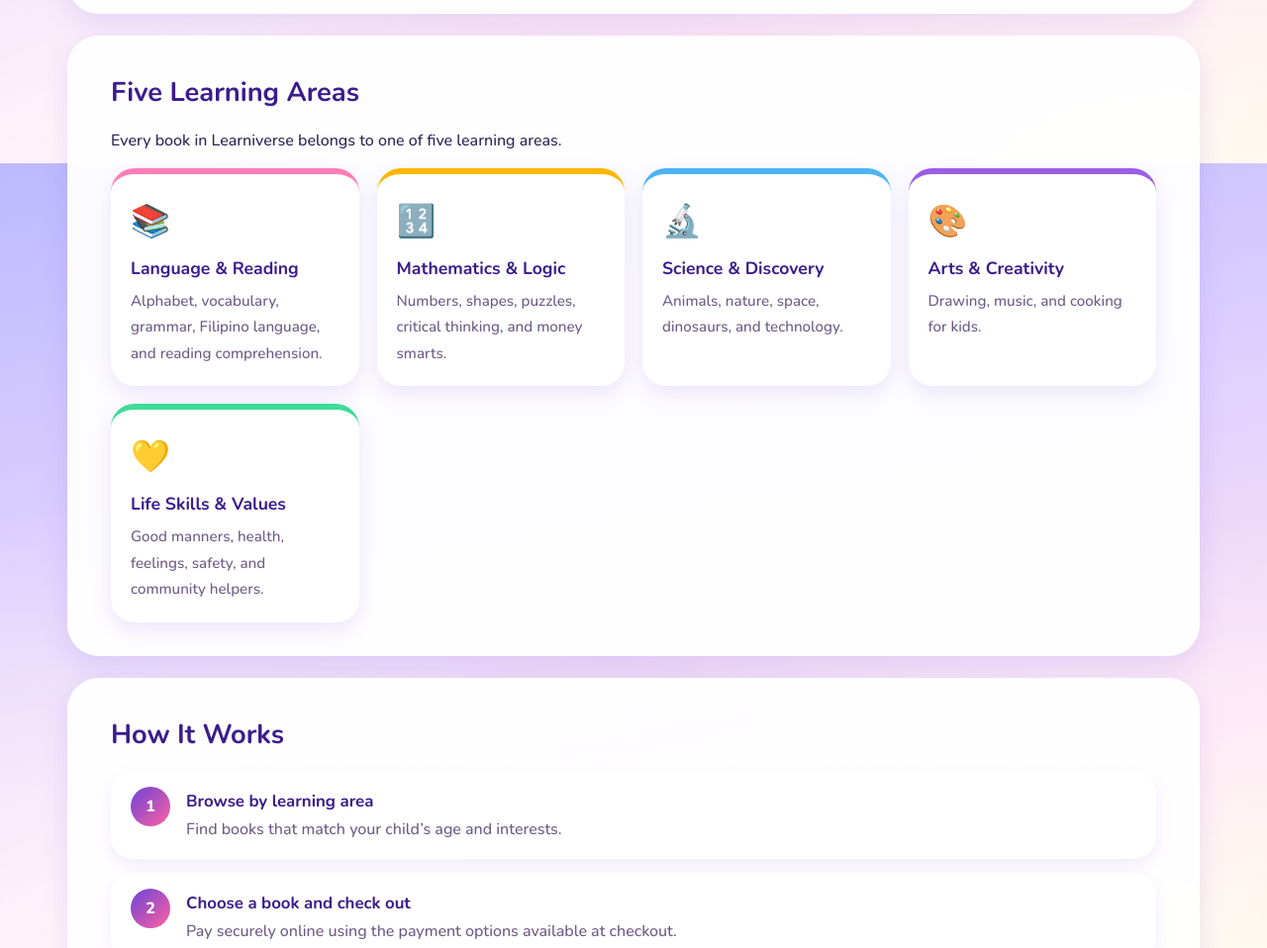
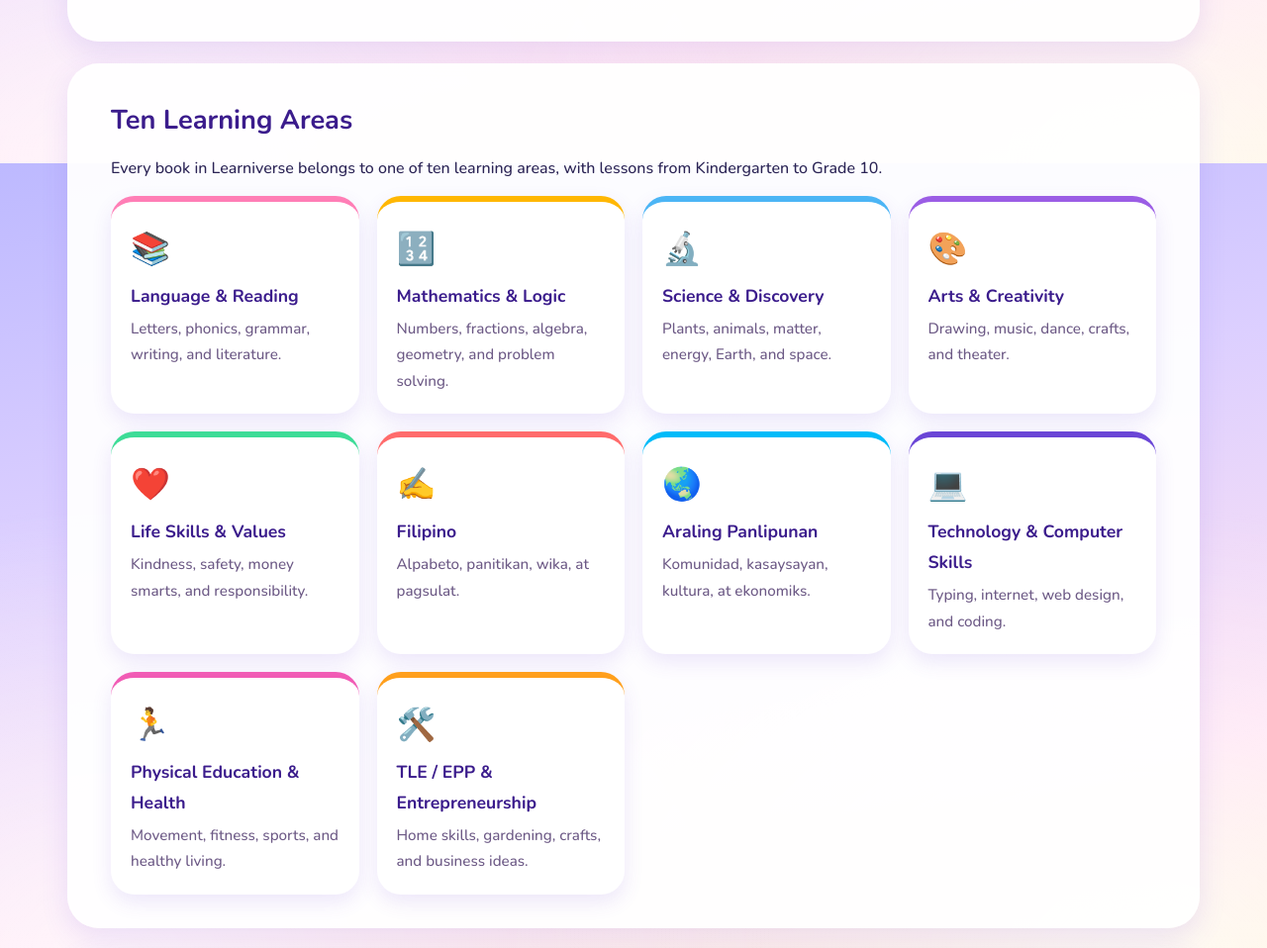
Before and after one commit to Learnivers/LEARNIVERSE, a plain HTML site: page about-learniverse.html in a window 1280 px wide. Shown: the part 635-1593 px from the top of the page at 99% size. Drawn offline with nearby package versions, Linux system fonts and the light colour scheme.

Commit message:
Revise Learniverse page with new learning areas
Updated the content and structure of the about-learniverse.html file to reflect ten learning areas and added a back button.

```diff
--- a/about-learniverse.html
+++ b/about-learniverse.html
@@ -24,6 +24,7 @@
   </header>
 
   <main class="wrap">
+    <a href="index.html" class="back-btn" onclick="if (history.length > 1) { history.back(); return false; }">← Back</a>
     <section class="hero">
       <p class="eyebrow">About Us</p>
       <h1>What is Learniverse?</h1>
@@ -46,14 +47,19 @@
     </section>
 
     <section class="card">
-      <h2>Five Learning Areas</h2>
-      <p>Every book in Learniverse belongs to one of five learning areas.</p>
+      <h2>Ten Learning Areas</h2>
+      <p>Every book in Learniverse belongs to one of ten learning areas, with lessons from Kindergarten to Grade 10.</p>
       <div class="grid">
-        <div class="tile" style="--c:#ff7eb6"><span class="ico">📚</span><h3>Language &amp; Reading</h3><p>Alphabet, vocabulary, grammar, Filipino language, and reading comprehension.</p></div>
-        <div class="tile" style="--c:#ffb703"><span class="ico">🔢</span><h3>Mathematics &amp; Logic</h3><p>Numbers, shapes, puzzles, critical thinking, and money smarts.</p></div>
-        <div class="tile" style="--c:#4cb5f5"><span class="ico">🔬</span><h3>Science &amp; Discovery</h3><p>Animals, nature, space, dinosaurs, and technology.</p></div>
-        <div class="tile" style="--c:#9b5de5"><span class="ico">🎨</span><h3>Arts &amp; Creativity</h3><p>Drawing, music, and cooking for kids.</p></div>
-        <div class="tile" style="--c:#3ddc97"><span class="ico">💛</span><h3>Life Skills &amp; Values</h3><p>Good manners, health, feelings, safety, and community helpers.</p></div>
+        <div class="tile" style="--c:#ff7eb6"><span class="ico">📚</span><h3>Language &amp; Reading</h3><p>Letters, phonics, grammar, writing, and literature.</p></div>
+        <div class="tile" style="--c:#ffb703"><span class="ico">🔢</span><h3>Mathematics &amp; Logic</h3><p>Numbers, fractions, algebra, geometry, and problem solving.</p></div>
+        <div class="tile" style="--c:#4cb5f5"><span class="ico">🔬</span><h3>Science &amp; Discovery</h3><p>Plants, animals, matter, energy, Earth, and space.</p></div>
+        <div class="tile" style="--c:#9b5de5"><span class="ico">🎨</span><h3>Arts &amp; Creativity</h3><p>Drawing, music, dance, crafts, and theater.</p></div>
+        <div class="tile" style="--c:#3ddc97"><span class="ico">❤️</span><h3>Life Skills &amp; Values</h3><p>Kindness, safety, money smarts, and responsibility.</p></div>
+        <div class="tile" style="--c:#ff6b6b"><span class="ico">✍️</span><h3>Filipino</h3><p>Alpabeto, panitikan, wika, at pagsulat.</p></div>
+        <div class="tile" style="--c:#00bbf9"><span class="ico">🌏</span><h3>Araling Panlipunan</h3><p>Komunidad, kasaysayan, kultura, at ekonomiks.</p></div>
+        <div class="tile" style="--c:#6a45d6"><span class="ico">💻</span><h3>Technology &amp; Computer Skills</h3><p>Typing, internet, web design, and coding.</p></div>
+        <div class="tile" style="--c:#f15bb5"><span class="ico">🏃</span><h3>Physical Education &amp; Health</h3><p>Movement, fitness, sports, and healthy living.</p></div>
+        <div class="tile" style="--c:#ff9f1c"><span class="ico">🛠️</span><h3>TLE / EPP &amp; Entrepreneurship</h3><p>Home skills, gardening, crafts, and business ideas.</p></div>
       </div>
     </section>
 
```
